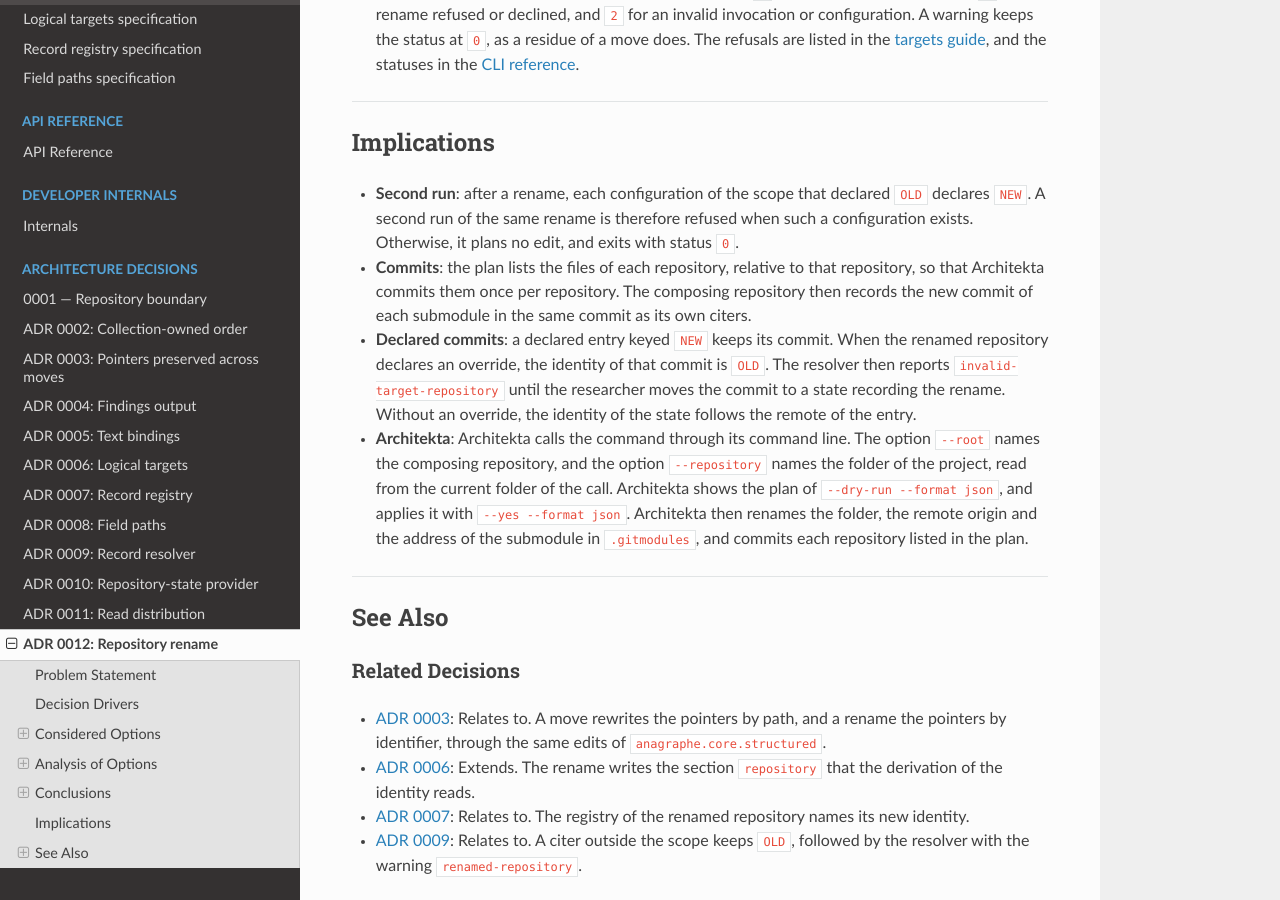
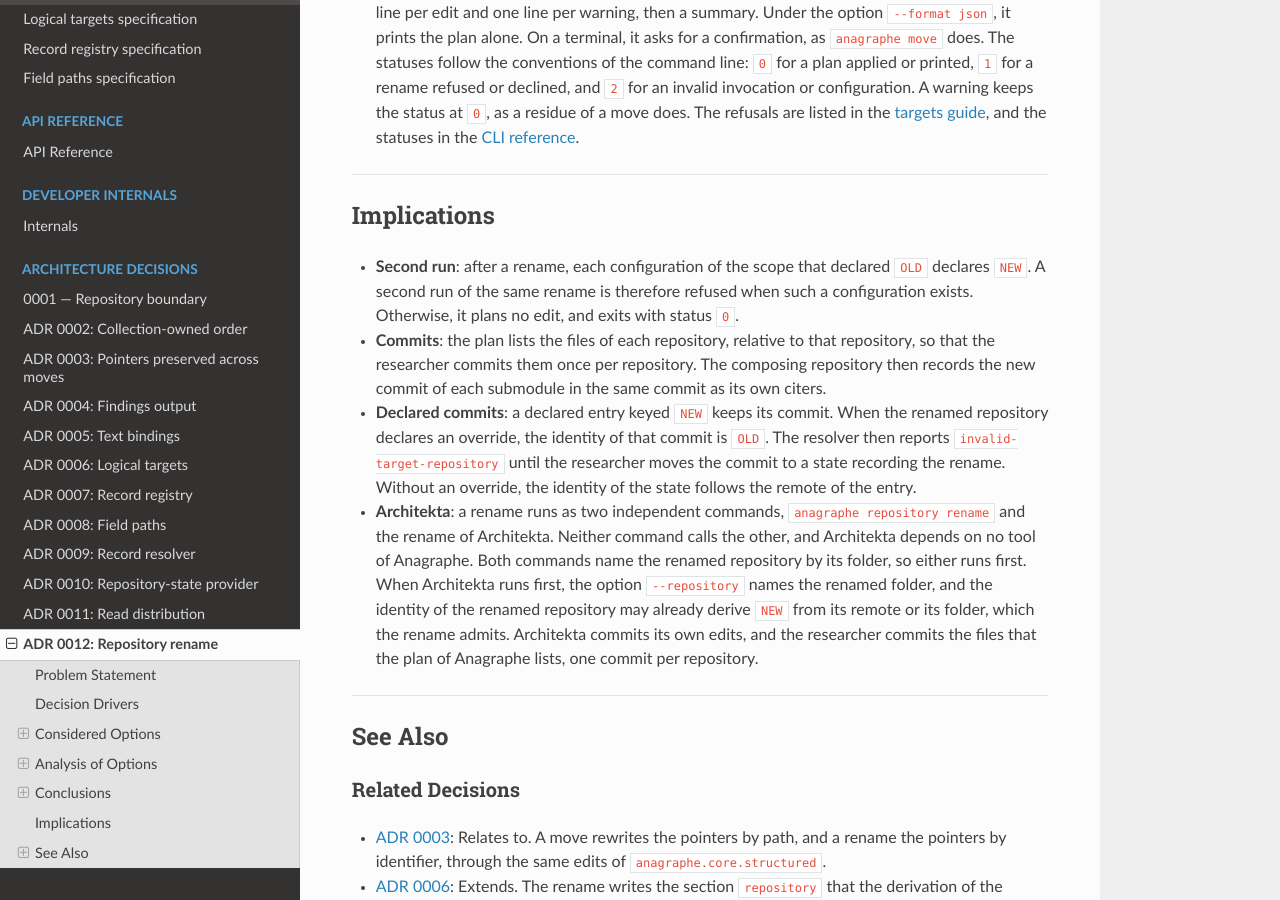
Before and after one commit to esther-poniatowski/anagraphe, a Sphinx documentation site: the page built from docs/adr/0012-repository-rename.md, in a window 1280 px wide and 900 px high, scrolled down 6082 px. Built offline with Sphinx 7.4.7 and the Read the Docs theme 3.1.0, drawn with Linux system fonts in a browser that asks for light colours; some of the changed text lies outside the part shown.

Commit message:
docs(adr): Accept the decision on renames ###################################################
Record the acceptance and the independent rename of Architekta:
  - status accepted by the researcher on 2026-11-20, and the rename
    run as two independent commands, either first, in
    `docs/adr/0012-repository-rename.md`
  - the researcher commits the files of the plan, one commit per
    repository, in the requirements, drivers and implications
######################################################################

Signed-off-by: Esther Poniatowski <esther.poniatowski@ens.psl.eu>
Co-Authored-By: Claude Opus 5.5 <noreply@anthropic.com>

```diff
--- a/docs/adr/0012-repository-rename.md
+++ b/docs/adr/0012-repository-rename.md
@@ -1,10 +1,11 @@
 # ADR 0012: Repository rename
 
-**Status**: Proposed on 2026-11-20. The record implements the design of renames that the researcher
-ratified on 2026-11-20, recorded in the decision log of the [handoff of Geonexus on tool
-boundaries][handoff]: Anagraphe owns the identity of a renamed repository and every pointer to it,
-and Architekta calls Anagraphe through its command line. The details below are decisions of the
-implementation, and the researcher has not reviewed them yet.
+**Status**: Accepted by the researcher on 2026-11-20; proposed on the same day. The record
+implements the design of renames that the researcher ratified on 2026-11-20, recorded in the
+decision log of the [handoff of Geonexus on tool boundaries][handoff]: Anagraphe owns the identity
+of a renamed repository and every pointer to it. A rename runs as two independent commands:
+`anagraphe repository rename`, and the rename of Architekta, which depends on no tool of Anagraphe.
+Both commands name the renamed repository by its folder, so either runs first.
 
 ---
 
@@ -22,8 +23,8 @@ command `anagraphe repository rename OLD NEW`, with four requirements:
 2. the citers of `OLD` are rewritten in each repository checked out under the composing repository:
    every logical target naming `OLD`, and every entry of the resolution context keyed by `OLD`;
 3. the command prints its plan before acting, as `anagraphe move` does. Under the option
-   `--format json`, the plan is machine-readable, so that Architekta shows it in its own dry run and
-   commits once per repository. Anagraphe commits nothing;
+   `--format json`, the plan is machine-readable. Anagraphe commits nothing: the researcher commits
+   the files that the plan lists, one commit per repository;
 4. the command writes no file outside the repositories that the resolution context knows, and
    changes no text other than the edited values.
 
@@ -52,10 +53,11 @@ places:
 ## Decision Drivers
 
 - **Separation of concerns**: Anagraphe edits the values defined by its specifications, and only
-  those. The folder, the remote, the submodules and the commits stay with Architekta and the
+  those. The folder, the remote and the submodules stay with Architekta, and the commits with the
   researcher.
-- **Decoupling**: Architekta reads the plan without importing a module of Anagraphe, and the plan
-  depends on no stage of Architekta, such as whether the remote is renamed yet.
+- **Decoupling**: Anagraphe and Architekta call no tool of each other. The rename of Anagraphe
+  therefore depends on no stage of Architekta, such as whether the remote is renamed yet, and a
+  reader of the plan imports no module of Anagraphe.
 - **Robustness**: a rename writes every file or none. When a value cannot change in place, the
   identity and the context stay consistent, and every value left unchanged is reported.
 
@@ -103,8 +105,8 @@ places:
    - Pros:
      - Separation of concerns: the root is the repository whose resolution context the command
        reads, as for `anagraphe targets check` and `anagraphe states fetch`.
-     - Decoupling: Architekta owns the folder of the renamed project, so it names that folder at
-       every stage of its run.
+     - Decoupling: the rename of Architekta also names the renamed repository by its folder, so the
+       researcher names one folder in both commands, whichever runs first.
      - Robustness: the renamed repository is named by a path. Therefore, a remote renamed before the
        command does not change which repository is edited.
    - Cons:
@@ -159,12 +161,12 @@ places:
 
 1. **Versioned JSON output**
    - Pros:
-     - Decoupling: Architekta reads the output of a command already called through its command line,
-       and checks one integer.
+     - Decoupling: a program reading the plan, such as a script of the researcher, calls the command
+       line and checks one integer.
      - Separation of concerns: the read distribution stays a reader of repositories, since the plan
        is no file of a repository.
    - Cons:
-     - Robustness: no schema validates the plan for Architekta.
+     - Robustness: no schema validates the plan for its reader.
 2. **Registered contract**
    - Pros:
      - Robustness: a schema validates the plan.
@@ -178,7 +180,7 @@ places:
 
 | Question | Option | Separation of concerns | Decoupling | Robustness |
 | --- | --- | --- | --- | --- |
-| Place | root, naming the folder | high (root reads its context) | high (Architekta names its folder) | high (path, not identity) |
+| Place | root, naming the folder | high (root reads its context) | high (both commands name the folder) | high (path, not identity) |
 | Place | root, finding `OLD` | high (root reads its context) | medium (depends on the stage of the remote) | low (collision undetectable) |
 | Place | renamed repository, naming the root | low (context of another root) | low (option always required) | high (root, not identity) |
 | Editing | located edits | high (one editor of YAML) | high (no new dependency) | high (bytes kept, parse checked) |
@@ -198,8 +200,9 @@ edits; it prints a versioned JSON output.
 
 **Justification**: The scope of the citers is the set of submodules of the composing repository. The
 composing repository is therefore the root, as for every command reading a resolution context. A
-path names the renamed repository at every stage of Architekta. Located edits keep every byte
-outside the edited values, and reuse the module that the moves and the migration share.
+path names the renamed repository whether the rename of Architekta runs before or after. Located
+edits keep every byte outside the edited values, and reuse the module that the moves and the
+migration share.
 
 **Discarded options**:
 
@@ -256,17 +259,19 @@ outside the edited values, and reuse the module that the moves and the migration
   `NEW`. A second run of the same rename is therefore refused when such a configuration exists.
   Otherwise, it plans no edit, and exits with status `0`.
 - **Commits**: the plan lists the files of each repository, relative to that repository, so that
-  Architekta commits them once per repository. The composing repository then records the new
+  the researcher commits them once per repository. The composing repository then records the new
   commit of each submodule in the same commit as its own citers.
 - **Declared commits**: a declared entry keyed `NEW` keeps its commit. When the renamed repository
   declares an override, the identity of that commit is `OLD`. The resolver then reports
   `invalid-target-repository` until the researcher moves the commit to a state recording the
   rename. Without an override, the identity of the state follows the remote of the entry.
-- **Architekta**: Architekta calls the command through its command line. The option `--root` names
-  the composing repository, and the option `--repository` names the folder of the project, read from
-  the current folder of the call. Architekta shows the plan of `--dry-run --format json`, and
-  applies it with `--yes --format json`. Architekta then renames the folder, the remote origin and
-  the address of the submodule in `.gitmodules`, and commits each repository listed in the plan.
+- **Architekta**: a rename runs as two independent commands, `anagraphe repository rename` and the
+  rename of Architekta. Neither command calls the other, and Architekta depends on no tool of
+  Anagraphe. Both commands name the renamed repository by its folder, so either runs first. When
+  Architekta runs first, the option `--repository` names the renamed folder, and the identity of
+  the renamed repository may already derive `NEW` from its remote or its folder, which the rename
+  admits. Architekta commits its own edits, and the researcher commits the files that the plan of
+  Anagraphe lists, one commit per repository.
 
 ---
 
```
